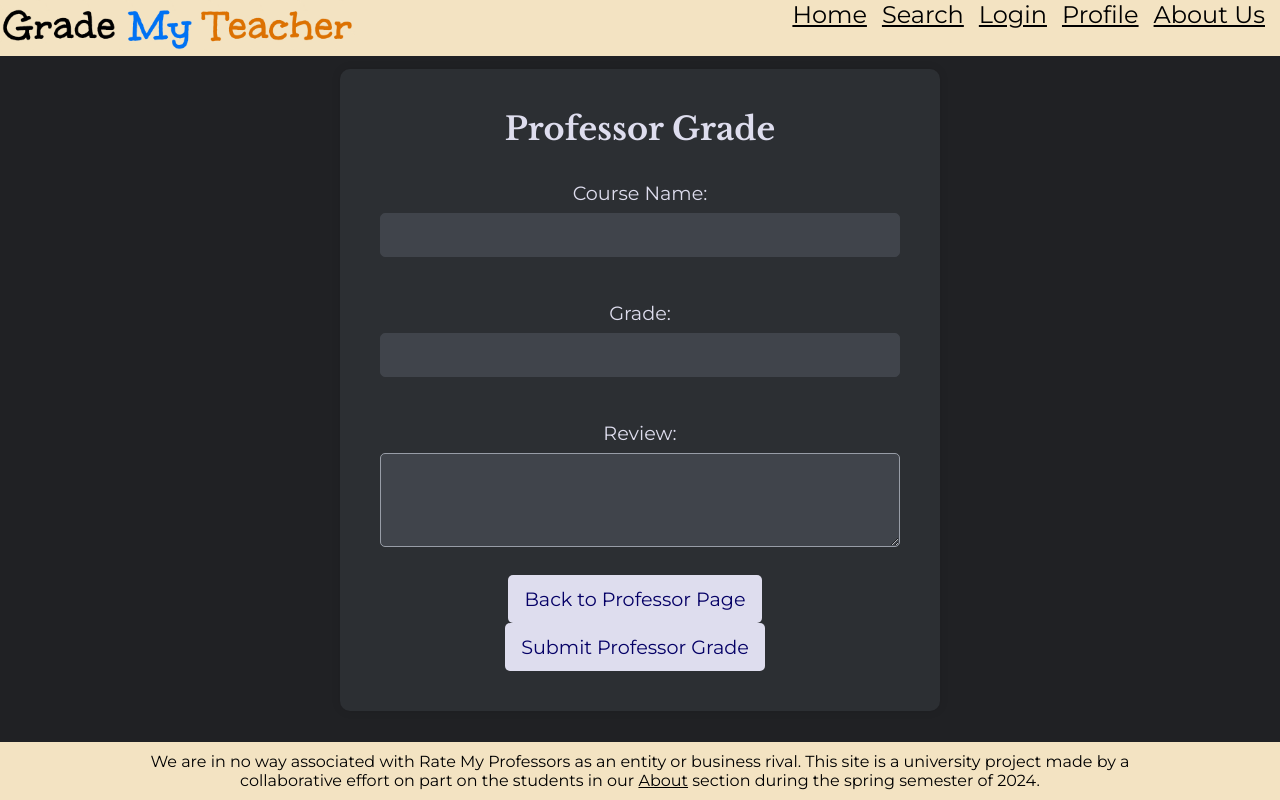
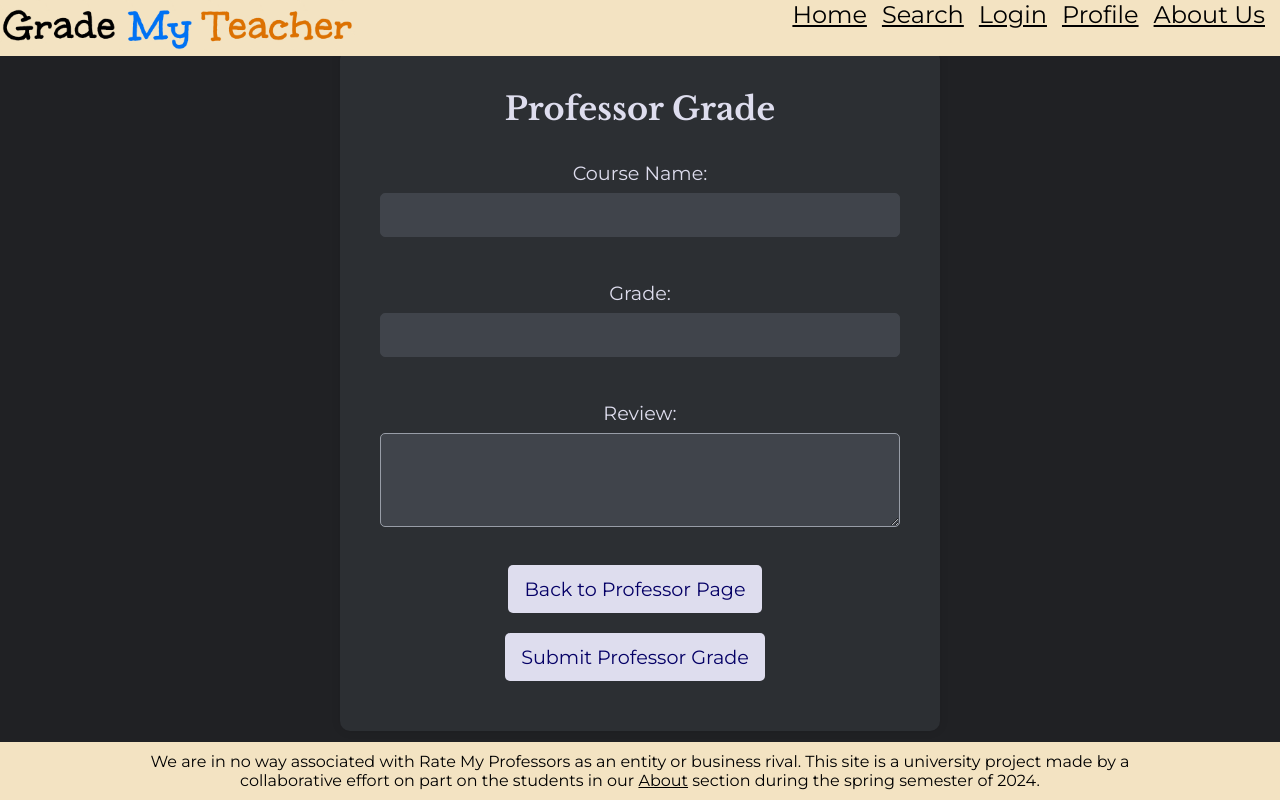
Before and after one commit to darrelawah/GradeMyTeacher, a Next.js app: page /rating/professor in a window 1280 px wide. Built offline with nearby package versions, Linux system fonts and the light colour scheme; a web font is replaced by a local one.

Commit message:
troubleshot anukrati code

```diff
--- a/app/globals.css
+++ b/app/globals.css
@@ -200,6 +200,10 @@ button {
   color: var(--gmtOrange);
   text-decoration: underline;
 }
+.multibutton{
+  margin-top: 10px;
+  margin-bottom: 10px;
+}
 .header {
   position: fixed;
   right: 0;
--- a/app/rating/professor/page.js
+++ b/app/rating/professor/page.js
@@ -1,5 +1,5 @@
 "use client";
-import React from 'react';
+import React, { Suspense } from 'react';
 import Link from 'next/link';
 import styles from "../../rating/rating.module.css";
 import { supabase } from "@/backend/client";
@@ -21,24 +21,17 @@ const ProfessorRatingPage = () => {
     profid: pid, classname: course, rating: grade, reviewtext: review
   }]
 
-  //console.log(insertData)
-
   const onSubmit = async (formData) => {
     await insertReview(formData);
   };
 
   async function insertReview(e){
-    //e.preventDefault()
 
     const { data, error } = await supabase
       .from('reviews')
       .insert(insertData)
       .select()
   }
-
-
-
-
   return (
     <div className='outerContainer'>
       <form
@@ -76,21 +69,8 @@ const ProfessorRatingPage = () => {
           />
 
         </div>
-
-        {/* Circular buttons for grade selection */}
-        {/* <div className={styles.gradeSelection}>
-          {['A', 'B', 'C', 'D', 'F'].map((grade) => (
-            <button
-              key={grade}
-              className={styles.gradeButton}
-              type="button"
-            >
-              {grade}
-            </button>
-          ))}
-        </div> */}
-
-        {/* will take you to the graded professor page on submit*/}
+        <div>
+          <div>
             <Link href={{
                 pathname: "/graded/professor",
                 query: {
@@ -101,13 +81,19 @@ const ProfessorRatingPage = () => {
                 }
               }}
             >
-        <button>Back to Professor Page</button>
+            <button className='multibutton'>Back to Professor Page</button>
             </Link>
-
-        <button type="submit">Submit Professor Grade</button>
+          </div>
+          <div><button className='multibutton' type="submit">Submit Professor Grade</button></div>
+        </div>
       </form>
     </div>
   );
 };
+const ProfessorRatingPageWithParams = () => (
+  <Suspense fallback={<div>Loading...</div>}>
+    <ProfessorRatingPage />
+  </Suspense>
+);
 
-export default ProfessorRatingPage;
+export default ProfessorRatingPageWithParams;
```
Also changed, not shown: app/rating/university/page.js (+13 -33 lines), app/search/display.js (+0 -9 lines). Lines whose indentation alone changed are shown as unchanged.
